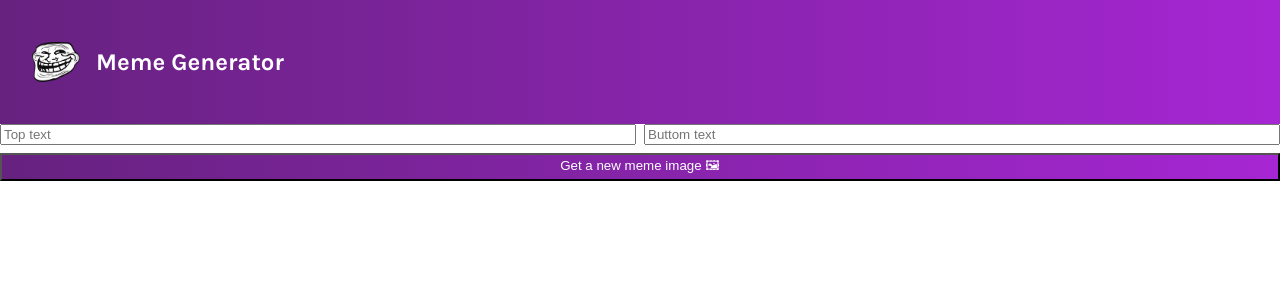
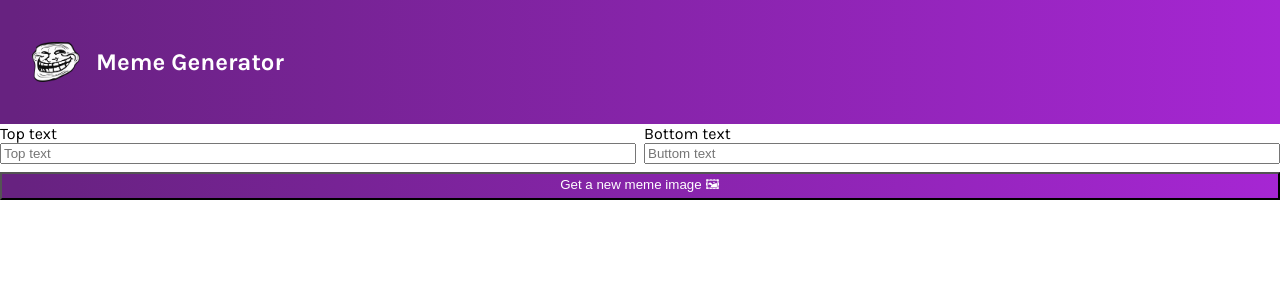
Before and after one commit to Davsan88/meme-generator, a React (Vite) app: page / in a window 1280 px wide. Shown: the top 300 px of the page. Built offline with nearby package versions, Linux system fonts and the light colour scheme.

Commit message:
Update Meme.jsx

```diff
--- a/src/components/Meme.jsx
+++ b/src/components/Meme.jsx
@@ -6,9 +6,15 @@ const Meme = () => {
         <main>
             <form className='form'>
                 <label className='form__label'>
+                    <span>
+                        Top text
+                    </span>
                     <input type="text" placeholder='Top text' className='form__input'/>
                 </label>
                 <label className='form__label'>
+                    <span>
+                        Bottom text
+                    </span>
                     <input type="text" placeholder='Buttom text' className='form__input'/>
                 </label>
                 <button className='form__button'>Get a new meme image 🖼</button>
```
